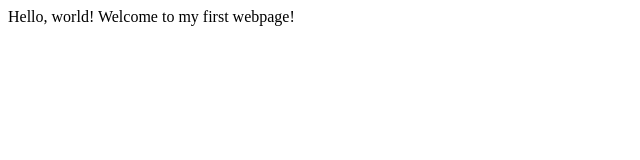
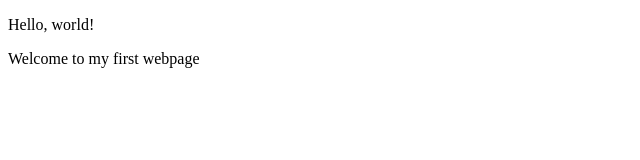
Before and after one commit to IcieNdolo/my-first-webpage, a plain HTML site: page my-first-website.html in a window 1280 px wide. Shown: the whole page, without its empty margins (0-640 px from the left). Drawn offline with Linux system fonts and the light colour scheme.

Commit message:
added block elements

```diff
--- a/my-first-website.html
+++ b/my-first-website.html
@@ -4,7 +4,7 @@
         <title>My first webpage!</title>
     </head>
     <body>
-        Hello, world!
-        Welcome to my first webpage!
+        <p>Hello, world!</p>
+        <p>Welcome to my first webpage</p>
     </body>
 </html>
```
